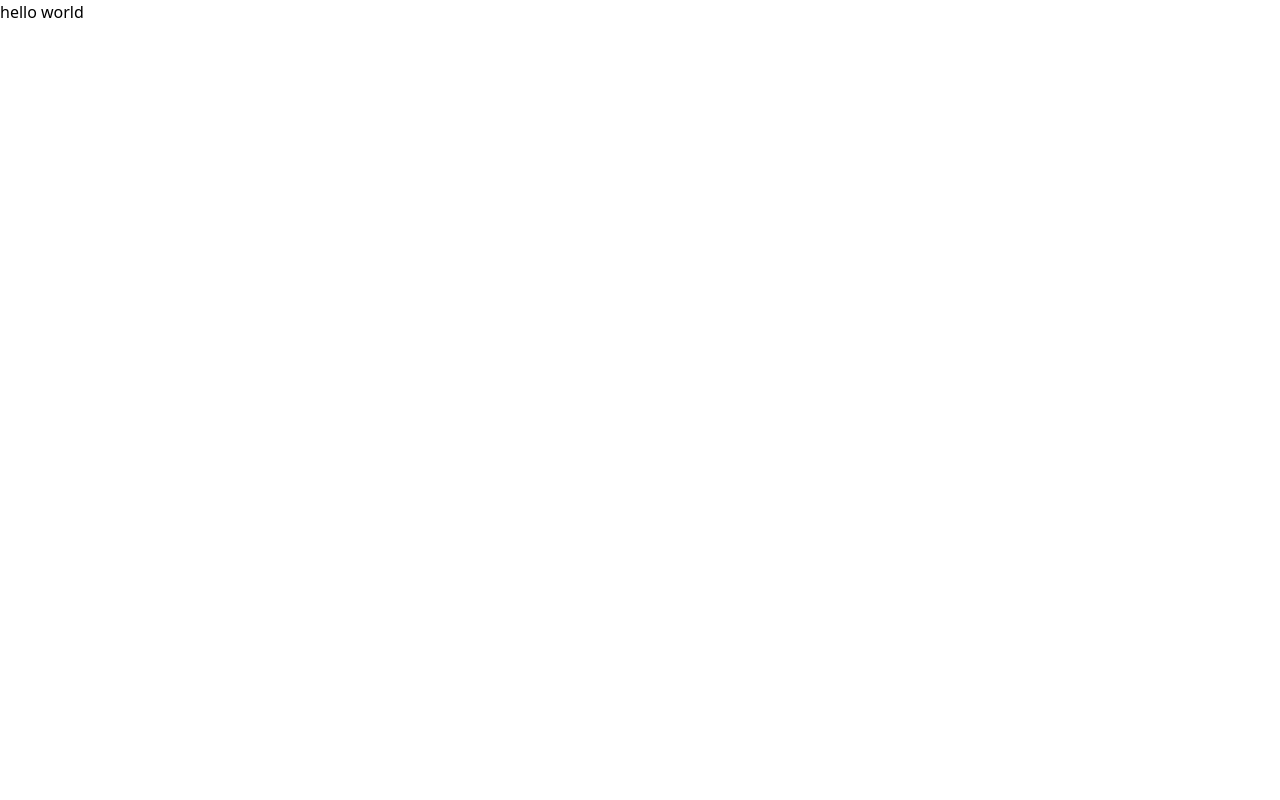
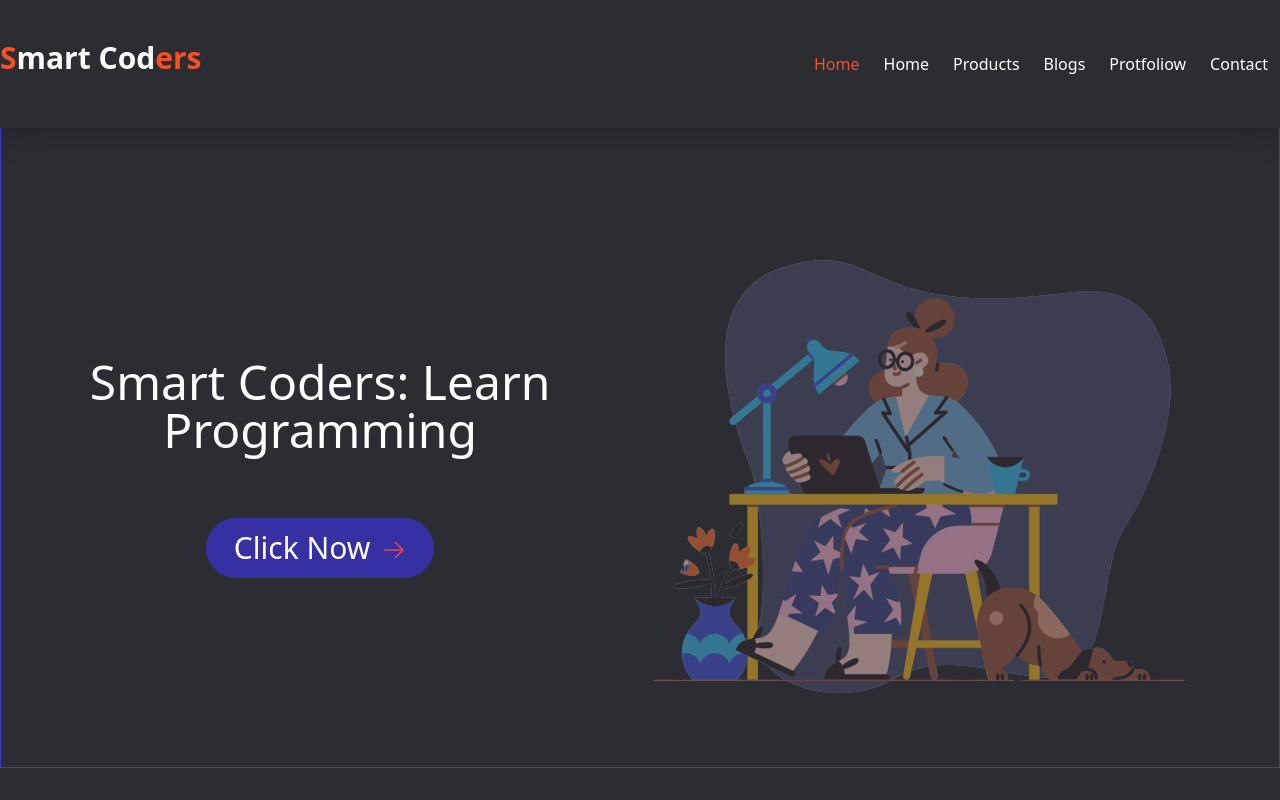
Before and after one commit to mdrahimuddin94/talwndpjctgit, a website built with Vite: page index.html in a window 1280 px wide. Built offline with nearby package versions, Linux system fonts and the light colour scheme.

Commit message:
create navbar

```diff
--- a/index.html
+++ b/index.html
@@ -6,8 +6,47 @@
     <title>git tailwind</title>
     <link rel="stylesheet" href="css/main.css">
 </head>
-<body>
-    <h1>hello world</h1>
+<body class="bg-[#2B2D33]">
+   <!--navbar-->
+   <nav class=" bg-[#2B2D33] shadow-xl">
+    <div class="container mx-auto">
+        <div class="sm:flex justify-between items-center py-10">
+            <!--logo-->
+            <div class="text-center mb-3">
+                <a class="text-white text-xl sm:text-3xl font-bold " href="#"> <span class="text-[#F65023]">S</span>mart Cod<span class="text-[#F65023]">ers</span> </a>
+            </div>
+            <!--logo end-->
+            <!--List Item menu-->
+            <ul class="sm:flex text-white text-center border-t sm:border-none">
+                <li class="mt-3 sm:mt-0"><a class="p-3 text-[#F65023]" href="#">Home</a></li>
+                <li><a class="p-3 hover:text-[#F65023]" href="#">Home</a></li>
+                <li><a class="p-3 hover:text-[#F65023]" href="#">Products</a></li>
+                <li><a class="p-3 hover:text-[#f65023]" href="#">Blogs</a></li>
+                <li><a class="p-3 hover:text-[#f65023]" href="#">Protfoliow</a></li>
+                <li><a class="p-3 hover:text-[#f65023]" href="#">Contact</a></li>
+            </ul>
+            <!--list Iteam menu end-->
+        </div>
+    </div>
+   </nav>
+   <!--navbar end-->
+   <!--Header section-->
+   <header>
+    <div class=" container mx-auto border border-indigo-700 border-t-0 px-10 pt-10 h-[80vh] sm:flex items-center text-center justify-around  text-white">
+        <div>
+            <h1 class="text-2xl sm:text-5xl mb-5 sm:mb-16">Smart Coders: Learn <br> Programming</h1>
+            <button class="bg-indigo-800 hover:bg-indigo-500 px-7 py-3 rounded-full text-3xl">Click Now<svg xmlns="http://www.w3.org/2000/svg" fill="none" viewBox="0 0 24 24" stroke-width="1.5" stroke="currentColor" class="size-6 inline-block text-red-500 ml-3 animate-ping">
+                <path stroke-linecap="round" stroke-linejoin="round" d="M13.5 4.5 21 12m0 0-7.5 7.5M21 12H3" />
+              </svg>
+              </button>
+
+        </div>
+        <div>
+            <img class="animate-pulse" src="image/hero-img.png" alt="">
+        </div>
+    </div>
+   </header>
+   <!--Header section end-->
 
 </body>
 </html>
--- a/tailwind.config.js
+++ b/tailwind.config.js
@@ -1,6 +1,6 @@
 /** @type {import('tailwindcss').Config} */
 module.exports = {
-  content: [],
+  content: ["*"],
   theme: {
     extend: {},
   },
```
Also changed, not shown: image/hero-img.png (added).
